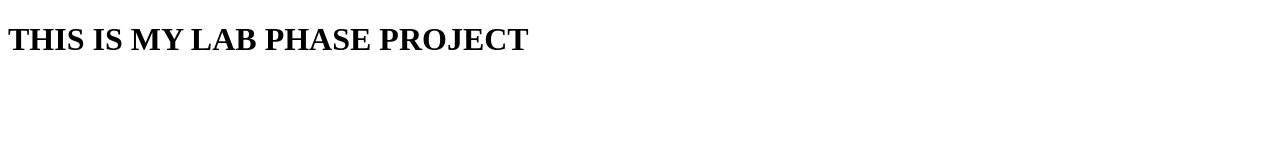
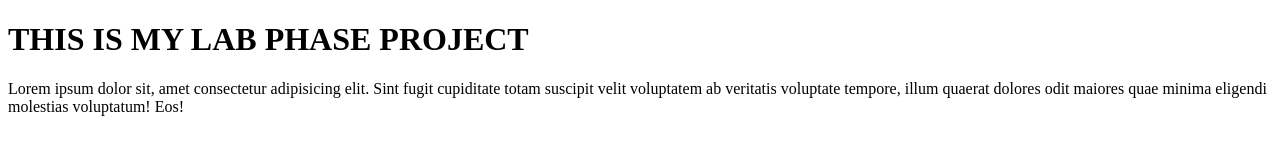
Before and after one commit to drphizzle/Lab-Phase, a plain HTML site: page index.html in a window 1280 px wide. Drawn offline with Linux system fonts and the light colour scheme.

Commit message:
added changes to index

```diff
--- a/index.html
+++ b/index.html
@@ -7,5 +7,6 @@
 </head>
 <body>
     <h1>THIS IS MY LAB PHASE PROJECT</h1>
+    <p>Lorem ipsum dolor sit, amet consectetur adipisicing elit. Sint fugit cupiditate totam suscipit velit voluptatem ab veritatis voluptate tempore, illum quaerat dolores odit maiores quae minima eligendi molestias voluptatum! Eos!</p>
 </body>
 </html>
```
